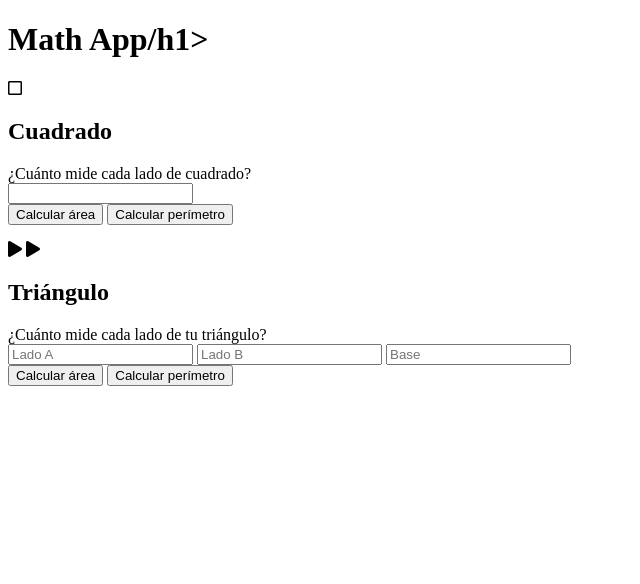
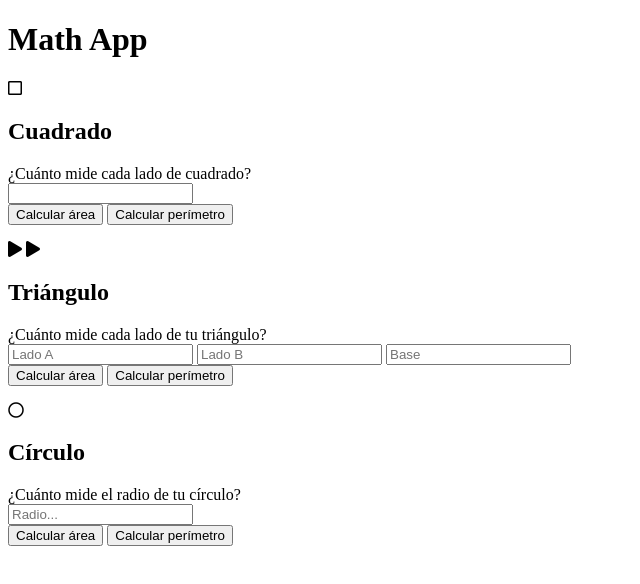
Before and after one commit to GonzoDenetro/Math-App, a plain HTML site: page figuras.html in a window 1280 px wide. Shown: the whole page, without its empty margins (0-640 px from the left). Drawn offline with Linux system fonts and the light colour scheme.

Commit message:
Formulas de figuras terminadas

```diff
--- a/figuras.html
+++ b/figuras.html
@@ -9,7 +9,7 @@
 </head>
 <body>
     <header>
-        <h1>Math App/h1>
+        <h1>Math App</h1>
         <nav></nav>
     </header>
     <main>
@@ -60,6 +60,29 @@
                     </div>
                 </form>
             </div>
+            <div class="figure">
+                <div class="figure__header">
+                    <span>
+                        <i class="far fa-circle"></i>
+                    </span>
+                    <h2 class="figure__header--title">Círculo</h2>
+                </div>
+                <form class="figure__form">
+                    <label for="circle_input" class="figure__form--label">¿Cuánto mide el radio de tu círculo?</label>
+                    <div class="figure__inputs-container">
+                        <input type="number" name="" id="circle_input" class="figure__input" placeholder="Radio...">
+                    </div>
+                    <div class="figure__button-container">
+                        <button type="button" onclick="getCircleArea()"> Calcular área</button>
+                        <button type="button" onclick="getTrianglePerimeter()">Calcular perímetro</button>
+                    </div>
+                    <div class="figure__results-container">
+                        <p id="area_circle_result" class="figure__results"></p>
+                        <p id="perimeter_circle_result" class="figure__results"></p>
+                    </div>
+                </form>
+            </div>
+
         </section>
     </main>
     <script src="figuras.js"></script>
--- a/figuras.js
+++ b/figuras.js
@@ -1,9 +1,18 @@
+const PI = Math.PI;
 const square_input = document.querySelector("#square_input");
 const square_area_result = document.querySelector("#area_square_result");
 const square_perimeter_result = document.querySelector("#perimeter_square_result");
+
 const triangle_sideA = document.querySelector("#triangle_input_sideA");
 const trinagle_sideB = document.querySelector("#triangle_input__sideB");
 const triangle_base = document.querySelector("#triangle_input__Base");
+const triangle_area_result = document.querySelector("#area_triangle_result");
+const triangle_perimeter_result = document.querySelector("#perimeter_triangle_result");
+
+const circle_input = document.querySelector("#circle_input");
+const circle_area_result = document.querySelector("#area_circle_result");
+const circle_perimeter_result = document.querySelector("#perimeter_circle_result");
+
 
 //Cuadrado
 const perimetroCuadrado = lado => lado * 4;
@@ -20,6 +29,7 @@ function getSquarePerimeter() {
     square_perimeter_result.innerHTML = `Perímetro: ${resultado} cm`
 }
 
+
 //Triángulo
  console.group("Triángulo")
  const perimetroTriangulo = (lado1, lado2, base) => lado1 + lado2 + base;
@@ -33,13 +43,32 @@ function getTriangleArea(){
     let value_sideA = Number(triangle_sideA.value);
     let value_base = Number(triangle_base.value);
     let resultado = areaTriangulo(value_sideA, value_base);
-    console.log(resultado)
+    triangle_area_result.innerHTML = `Área: ${resultado}`
 }
+
+function getTrianglePerimeter(){
+    let value_sideA = Number(triangle_sideA.value);
+    let value_sideB = Number(trinagle_sideB.value);
+    let value_base = Number(triangle_base.value);
+    let resultado = perimetroTriangulo(value_sideA, value_sideB, value_base);
+    triangle_perimeter_result.innerHTML = `Perímetro: ${resultado}`
+}
+
 
 //Circulo
  console.group("Circulo")
- const PI = Math.PI;
-
  const perimetroCirculo = radio => PI * (radio * 2);
  const areaCirculo = radio => PI * (radio **2);
+
+ function getCircleArea() {
+    let radio_value = circle_input.value;
+    let resultado = areaCirculo(radio_value);
+    circle_area_result.innerHTML = `Área: ${resultado}`
+ }
+
+ function getCirclePerimeter(){
+     let radio_value = circle_input.value;
+     let resultado = perimetroCirculo(radio_value);
+     circle_perimeter_result.innerHTML = `Perímetro: ${resultado}`
+ }
  console.groupEnd();
```
